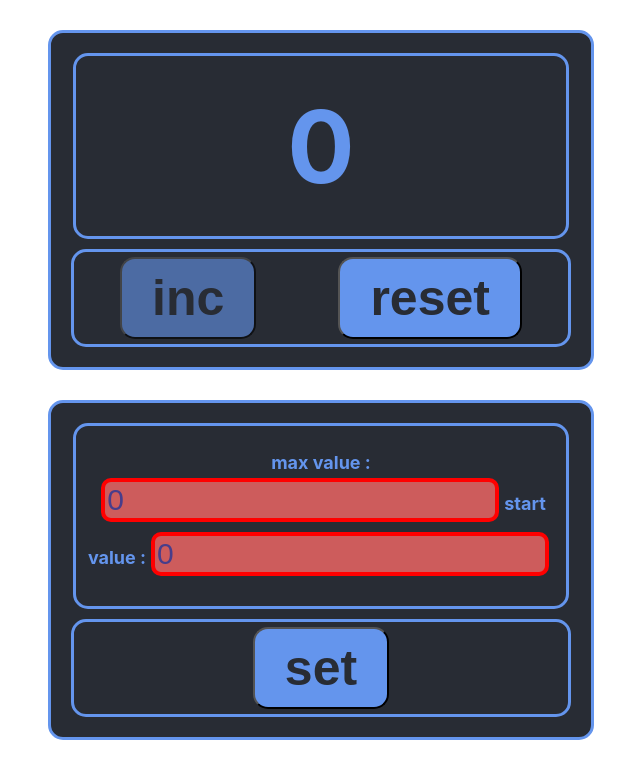
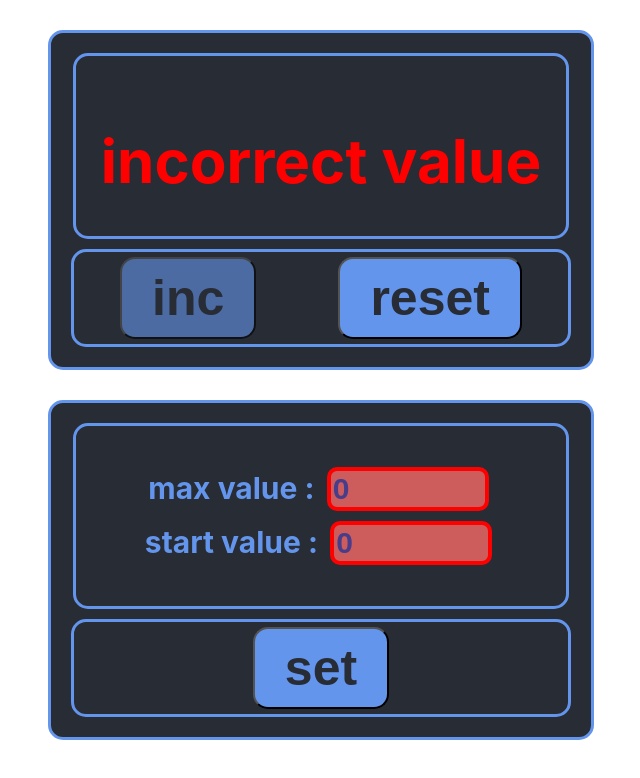
Before and after one commit to Ivan-Gusev-1993/counter, a React (Create React App) app: page / in a window 1280 px wide. Both pictures are taken after a click on the button "set". Shown: the top 778 px of the page, without its empty margins (319-959 px from the left). Built offline with nearby package versions, Linux system fonts and the light colour scheme.

Commit message:
next commit

```diff
--- a/src/App.module.css
+++ b/src/App.module.css
@@ -52,13 +52,14 @@
     text-align: center;
     width: 98%;
     margin: auto;
-    font-size: 18px;
+    font-size: 30px;
     font-weight: bold;
     min-height: 180px;
     align-content: center;
     color: cornflowerblue;
     border-radius: 15px;
     justify-content: space-around;
+
 }
 
 .error{
--- a/src/App.tsx
+++ b/src/App.tsx
@@ -13,7 +13,7 @@ function App() {
     const setValueHandler = () => {
         if ((startValue < 0 || maxValue < 0) || startValue >= maxValue) {
             setError('incorrect value')
-            console.log('hrenovo')
+            console.log('sobaka')
         }
         setCount(startValue)
     }
@@ -26,16 +26,15 @@ function App() {
 
     const resetValue = () => {
         setError('')
+        setCount(0)
         if((startValue < 0 || maxValue < 0) || startValue >= maxValue) {
             setStartValue(0)
             setMaxValue(0)
-            setCount(0)
         }
     }
 
 
 
- //
     return (
         <>
             <Count
--- a/src/Count.tsx
+++ b/src/Count.tsx
@@ -1,7 +1,7 @@
 import React from 'react';
 import s from "./App.module.css";
-import styles from "./Button.module.css";
-import Button from "./Button";
+import styles from "./Button/Button.module.css";
+import Button from "./Button/Button";
 
 type CountPropsType = {
     count: number
@@ -14,7 +14,10 @@ type CountPropsType = {
 
 const Count = (props:CountPropsType) => {
 
-    const stylesForButton = props.count === props.maxValue || props.maxValue < 0 || props.startValue < 0 || props.startValue >= props.maxValue
+    const stylesForButton = props.count === props.maxValue ||
+    props.maxValue < 0 ||
+    props.startValue < 0 ||
+    props.startValue >= props.maxValue
         ? styles.disableButton
         : styles.button
 
@@ -23,9 +26,8 @@ const Count = (props:CountPropsType) => {
         <div>
             <div className={s.App}>
 
-
                 <div className={props.count === props.maxValue && props.count !== 0 ? s.disable : s.value}>
-                    {props.startValue < 0 || props.maxValue < 0 ? <span className={s.error}>{props.error}</span> : props.count}
+                    {props.error ? <span className={s.error}>{props.error}</span> : props.count}
                 </div>
 
                 <div className={s.buttonPlace}>
--- a/src/Input.module.css
+++ b/src/Input/Input.module.css
@@ -5,6 +5,8 @@
     margin: 5px;
     border-radius: 10px;
     border: solid 4px cornflowerblue;
+    max-width: 150px;
+    font-weight: bolder;
 }
 
 .errorInput{
@@ -14,4 +16,6 @@
     margin: 5px;
     border-radius: 10px;
     border: red solid 4px;
+    max-width: 150px;
+    font-weight: bolder;
 }
--- a/src/Input.tsx
+++ b/src/Input/Input.tsx
@@ -1,11 +1,13 @@
 import React, {ChangeEvent} from 'react';
 import s from './Input.module.css'
+import styles from "../Button/Button.module.css";
 
 type InputPropsType = {
     value: number
     callBack:(value:number)=>void
     setError:(value:string)=>void
     error: string
+    checkValue:()=>void
 }
 
 const Input = (props: InputPropsType) => {
@@ -13,8 +15,8 @@ const Input = (props: InputPropsType) => {
         props.callBack(+e.currentTarget.value)
         if (+e.currentTarget.value < 0){
             props.setError('incorrect value')
+            props.checkValue()
         }
-
     }
     return (
     <input className={props.value < 0 || props.error ? s.errorInput : s.Input} onChange={inputHandler} value={props.value} type="number"/>
--- a/src/SetupValue.tsx
+++ b/src/SetupValue.tsx
@@ -1,8 +1,8 @@
 import React from 'react';
 import s from "./App.module.css";
-import Input from "./Input";
-import Button from "./Button";
-import styles from "./Button.module.css";
+import Input from "./Input/Input";
+import Button from "./Button/Button";
+import styles from "./Button/Button.module.css";
 
 type SetupValueProps = {
     startValue: number
@@ -17,12 +17,26 @@ type SetupValueProps = {
 
 const SetupValue = (props:SetupValueProps) => {
 
+    const stylesForButton = props.count === props.maxValue ||
+    props.maxValue < 0 ||
+    props.startValue < 0 ||
+    props.startValue >= props.maxValue
+        ? styles.disableButton
+        : styles.button
+
+    const checkValue = ()=>{
+        if (props.maxValue < 0 || props.startValue < 0 || props.startValue >= props.maxValue){
+            props.setError('incorrect value')
+            console.log("ggggggggggg000000")
+        }
+            }
+
     return (
         <div>
             <div className={s.App}>
                 <div   className={s.setupValue}>
-                    <span>max value :<Input error={props.error} setError={props.setError} value={props.maxValue} callBack={props.setMaxValue}/></span>
-                    <span>start value :<Input error={props.error} setError={props.setError} value={props.startValue} callBack={props.setStartValue}/></span>
+                    <div>max value : <Input checkValue={checkValue} error={props.error} setError={props.setError} value={props.maxValue} callBack={props.setMaxValue}/></div>
+                    <div>start value : <Input checkValue={checkValue} error={props.error} setError={props.setError} value={props.startValue} callBack={props.setStartValue}/></div>
                 </div>
 
                 <div className={s.buttonPlace}>
```
Also changed, not shown: src/Button/Button.module.css (renamed from src/Button.module.css), src/Button/Button.tsx (renamed from src/Button.tsx).
